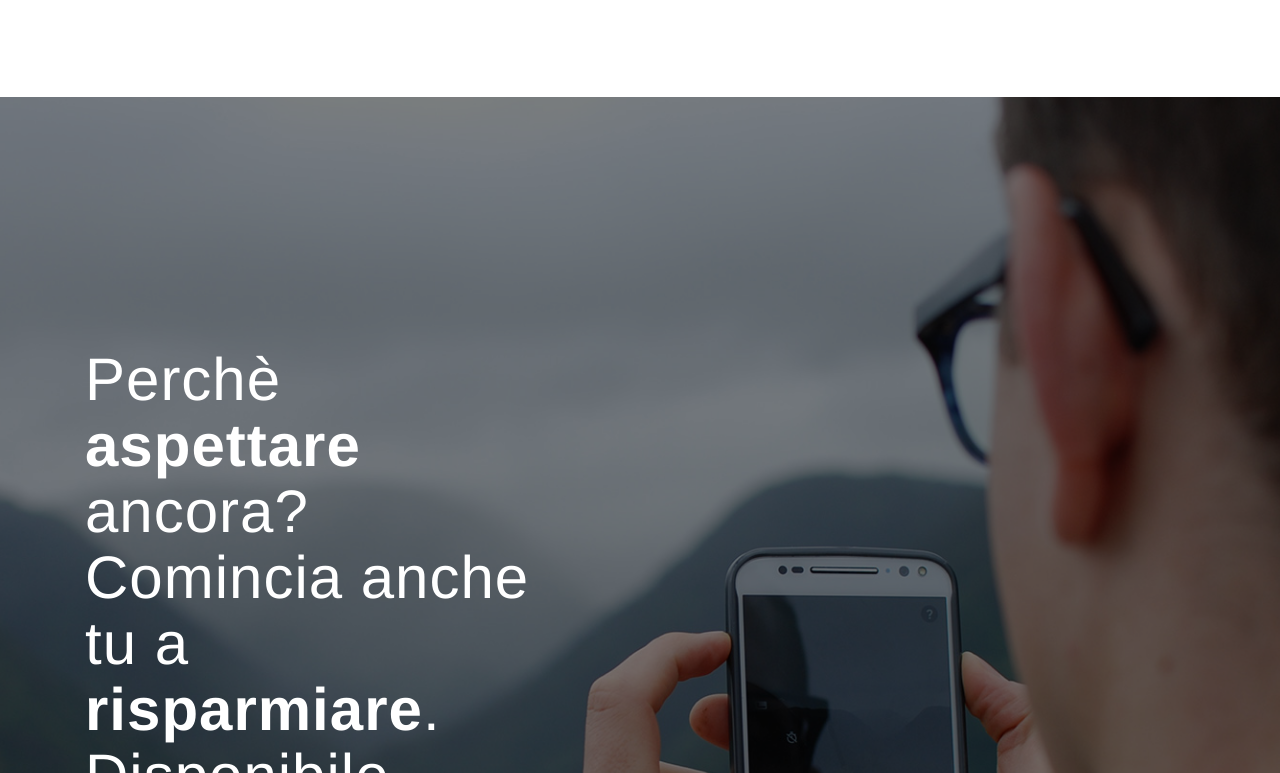
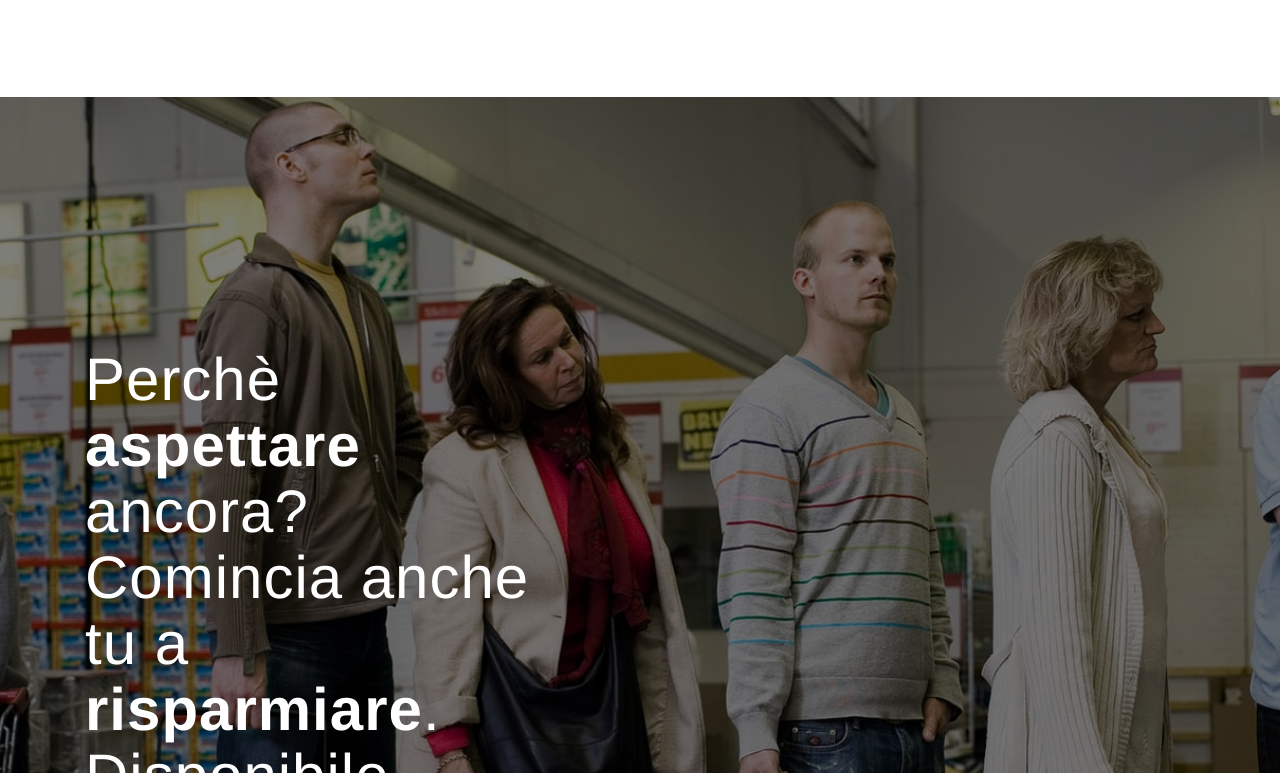
Before and after one commit to LucaLocritani/First-Landing-Page, a website with bundled scripts: page index.html in a window 1280 px wide. Shown: the part 1967-2740 px from the top of the page. Built offline with nearby package versions, Linux system fonts and the light colour scheme; a web font is replaced by a local one.

Commit message:
Add files via upload

```diff
--- a/css/new-age.css
+++ b/css/new-age.css
@@ -290,7 +290,7 @@ section.features .feature-item i {
 section.cta {
   position: relative;
   padding: 250px 0;
-  background-image: url("../img/bg-cta.jpg");
+  background-image: url("../img/coda.jpg");
   background-position: center;
   background-size: cover;
 }
@@ -460,9 +460,9 @@ footer ul li a:hover, footer ul li a:focus, footer ul li a:active, footer ul li
 }
 
 .spazio-b{
-  margin-bottom: 20px;
+  margin-bottom:20px;
 }
 
 .spazio-t{
-  margin-top: 20px;
+  margin-top:20px;
 }
```
